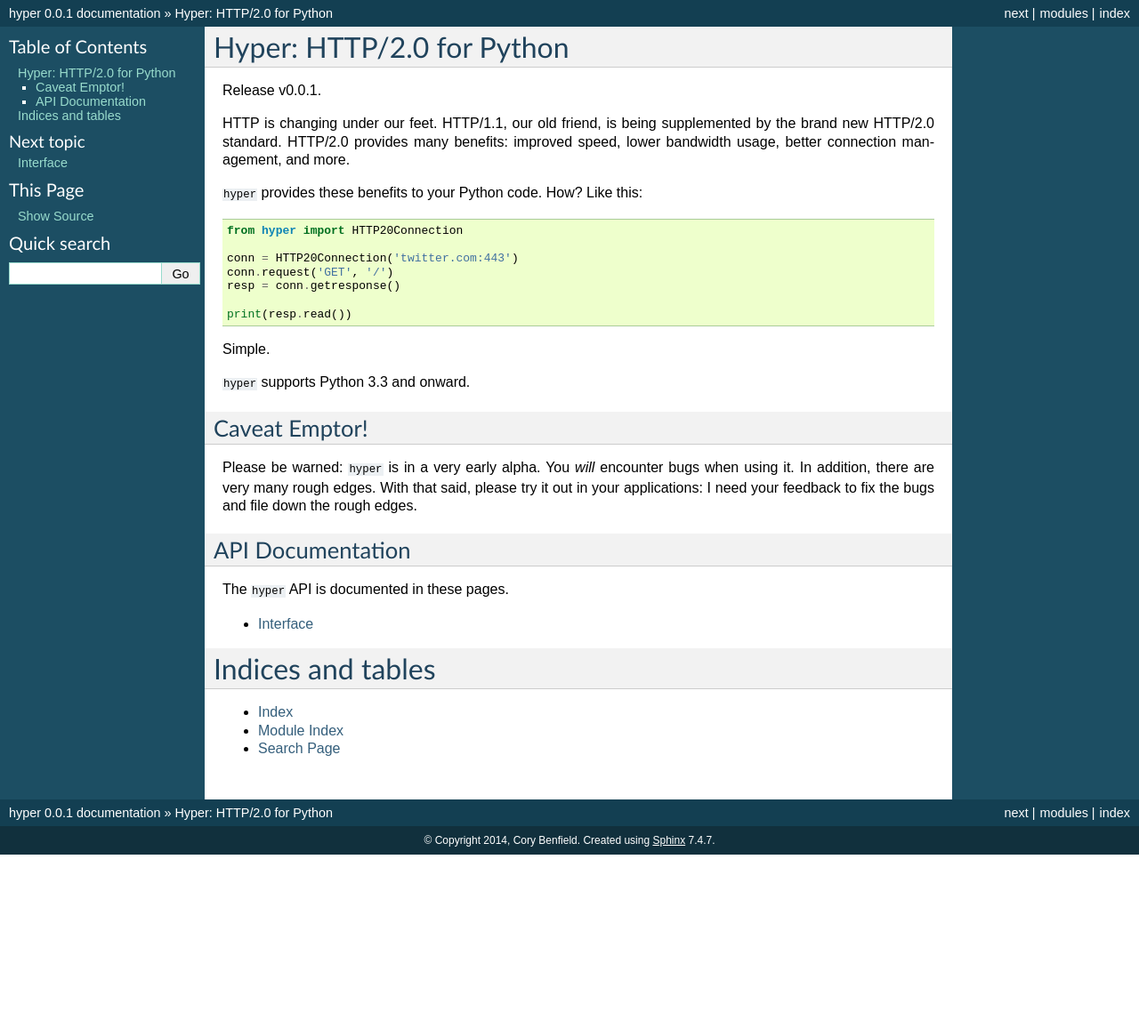
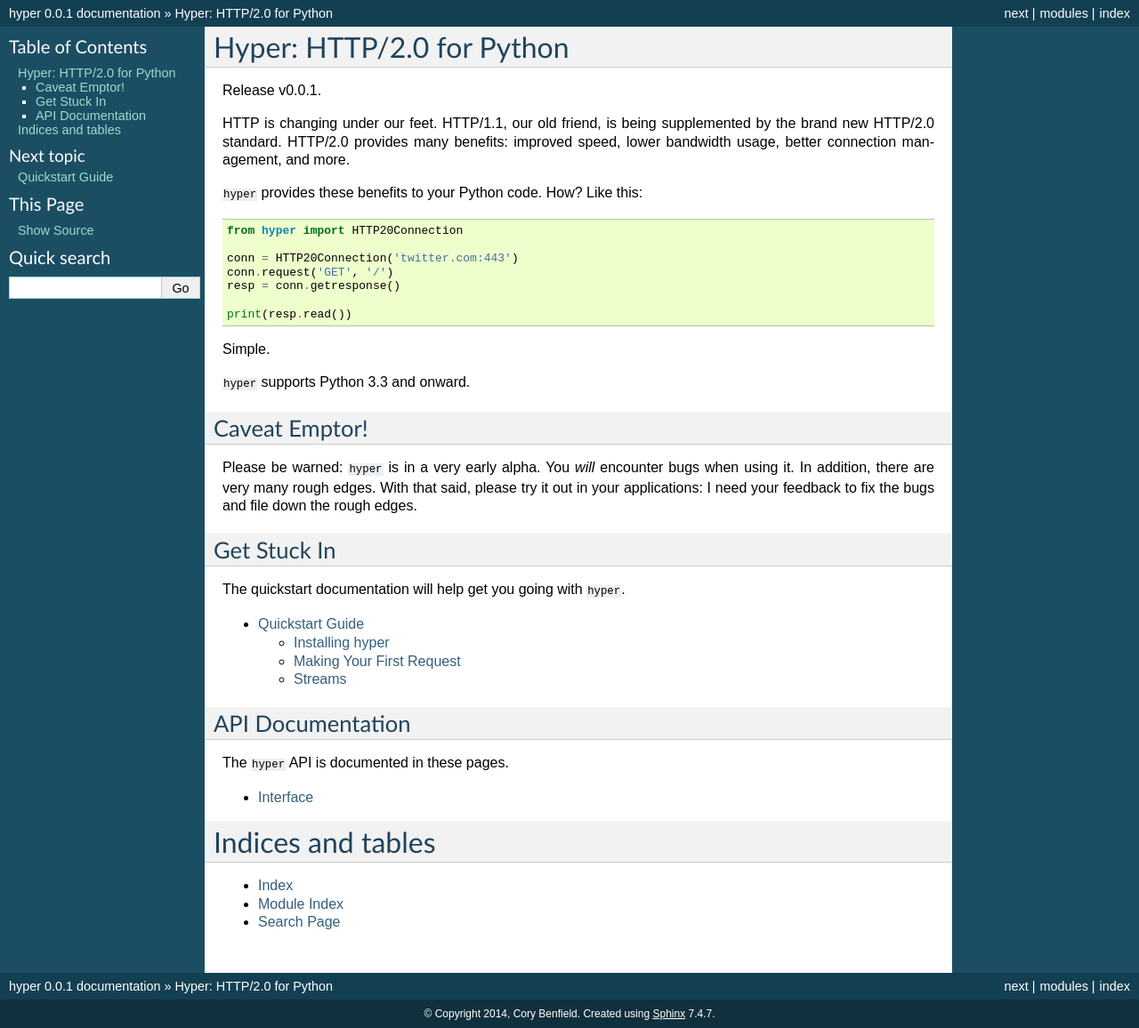
Before and after one commit to python-hyper/hyper, a Sphinx documentation site: the page built from docs/source/index.rst, in a window 1280 px wide. Shown: the whole page at 89% size. Built offline with Sphinx 7.4.7, drawn with Linux system fonts in a browser that asks for light colours; before the commit the page ends 961 px from its top, so only the background shows below that.

Commit message:
Quickstart docs.

```diff
--- a/docs/source/index.rst
+++ b/docs/source/index.rst
@@ -35,6 +35,16 @@ when using it. In addition, there are very many rough edges. With that said,
 please try it out in your applications: I need your feedback to fix the bugs
 and file down the rough edges.
 
+Get Stuck In
+------------
+
+The quickstart documentation will help get you going with ``hyper``.
+
+.. toctree::
+   :maxdepth: 2
+
+   quickstart
+
 API Documentation
 -----------------
 
```
